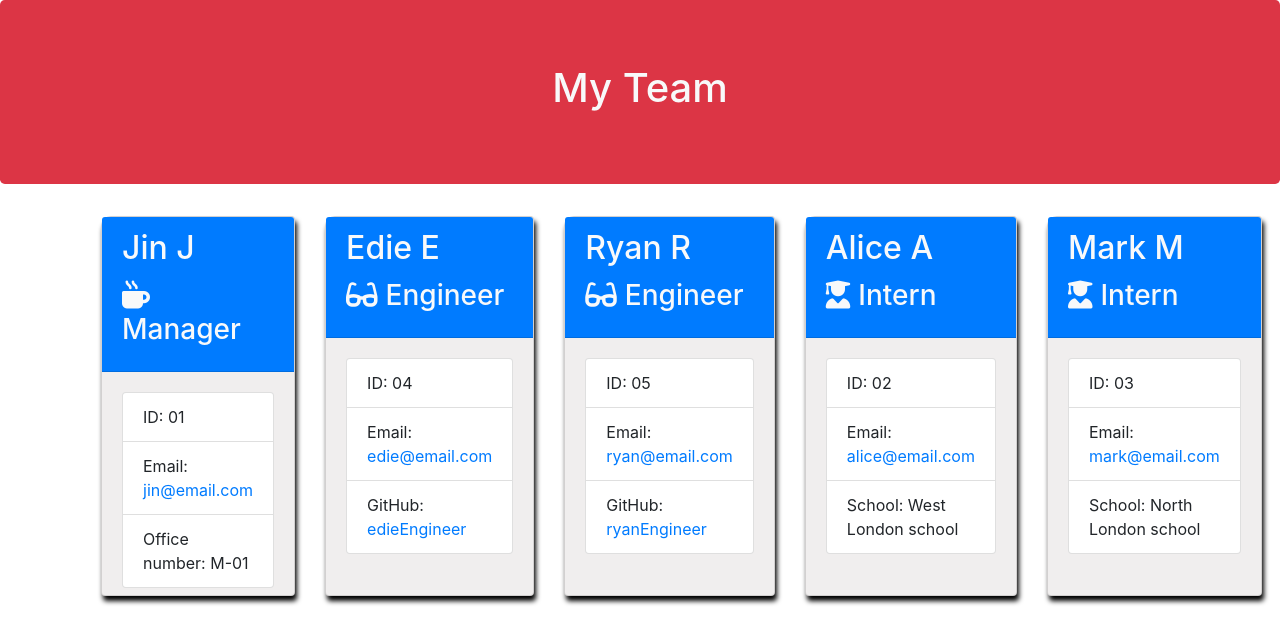
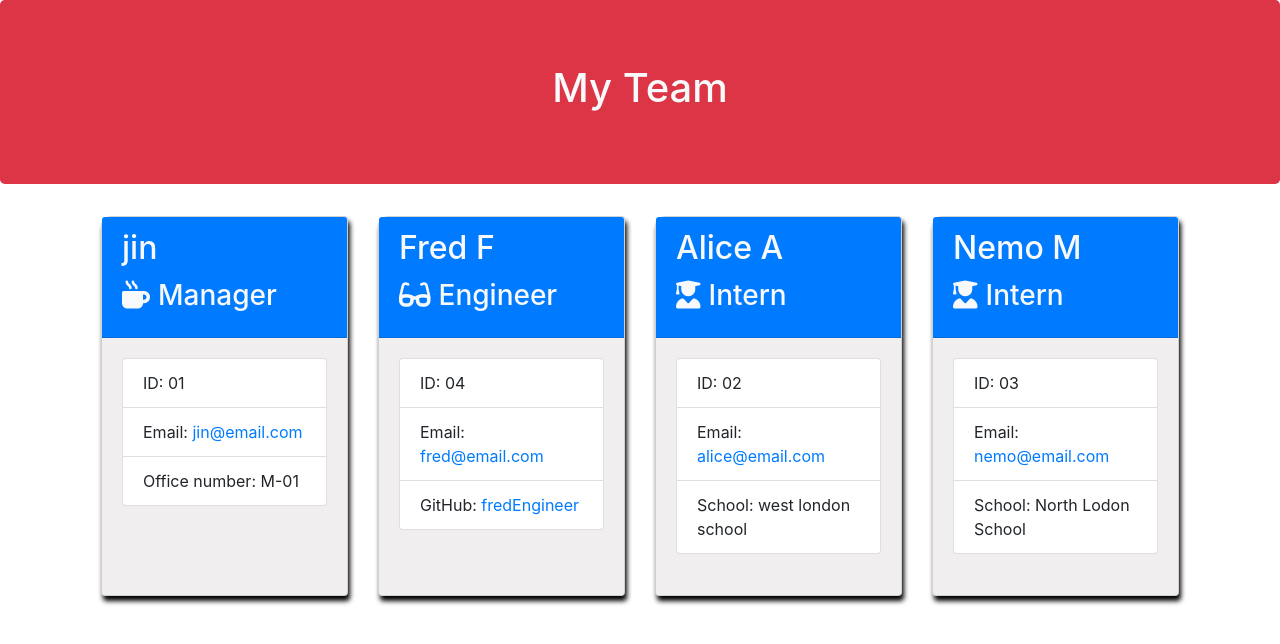
Before and after one commit to Salala1005/MJ-Team-Profile-Generator, a website: page output/team.html in a window 1280 px wide. Drawn offline with nearby package versions, Linux system fonts and the light colour scheme.

Commit message:
generated teamhtml

```diff
--- a/output/team.html
+++ b/output/team.html
@@ -28,7 +28,7 @@
     <div class="col">
         <div class="card employee-card">
             <div class="card-header bg-primary">
-                <h2 class="card-title text-light">Jin J</h2>
+                <h2 class="card-title text-light">jin</h2>
                 <h3 class="card-title text-light"><i class="fas fa-mug-hot mr-2"></i>Manager</h3>
             </div>
             <div class="card-body">
@@ -44,30 +44,14 @@
     <div class="col">
         <div class="card employee-card">
             <div class="card-header bg-primary">
-            <h2 class="card-title text-light">Edie E</h2>
+            <h2 class="card-title text-light">Fred F</h2>
             <h3 class="card-title text-light"><i class="fas fa-glasses mr-2"></i>Engineer</h3>
             </div>
             <div class="card-body">
             <ul class="list-group">
                 <li class="list-group-item">ID: 04</li>
-                <li class="list-group-item">Email: <a href="mailto:edie@email.com">edie@email.com</a></li>
-                <li class="list-group-item">GitHub: <a href="https://github.com/edieEngineer" target="_blank" rel="noopener noreferrer">edieEngineer</a></li>
-            </ul>
-            </div>
-        </div>
-    </div>
-
-    <div class="col">
-        <div class="card employee-card">
-            <div class="card-header bg-primary">
-            <h2 class="card-title text-light">Ryan R</h2>
-            <h3 class="card-title text-light"><i class="fas fa-glasses mr-2"></i>Engineer</h3>
-            </div>
-            <div class="card-body">
-            <ul class="list-group">
-                <li class="list-group-item">ID: 05</li>
-                <li class="list-group-item">Email: <a href="mailto:ryan@email.com">ryan@email.com</a></li>
-                <li class="list-group-item">GitHub: <a href="https://github.com/ryanEngineer" target="_blank" rel="noopener noreferrer">ryanEngineer</a></li>
+                <li class="list-group-item">Email: <a href="mailto:fred@email.com">fred@email.com</a></li>
+                <li class="list-group-item">GitHub: <a href="https://github.com/fredEngineer" target="_blank" rel="noopener noreferrer">fredEngineer</a></li>
             </ul>
             </div>
         </div>
@@ -83,7 +67,7 @@
                 <ul class="list-group">
                     <li class="list-group-item">ID: 02</li>
                     <li class="list-group-item">Email: <a href="mailto:alice@email.com">alice@email.com</a></li>
-                    <li class="list-group-item">School: West London school</li>
+                    <li class="list-group-item">School: west london school</li>
                 </ul>
             </div>
         </div>
@@ -92,14 +76,14 @@
     <div class="col">
         <div class="card employee-card">
             <div class="card-header bg-primary">
-                <h2 class="card-title text-light">Mark M</h2>
+                <h2 class="card-title text-light">Nemo M</h2>
                 <h3 class="card-title text-light"><i class="fas fa-user-graduate mr-2"></i>Intern</h3>
             </div>
             <div class="card-body">
                 <ul class="list-group">
                     <li class="list-group-item">ID: 03</li>
-                    <li class="list-group-item">Email: <a href="mailto:mark@email.com">mark@email.com</a></li>
-                    <li class="list-group-item">School: North London school</li>
+                    <li class="list-group-item">Email: <a href="mailto:nemo@email.com">nemo@email.com</a></li>
+                    <li class="list-group-item">School: North Lodon School</li>
                 </ul>
             </div>
         </div>
```
